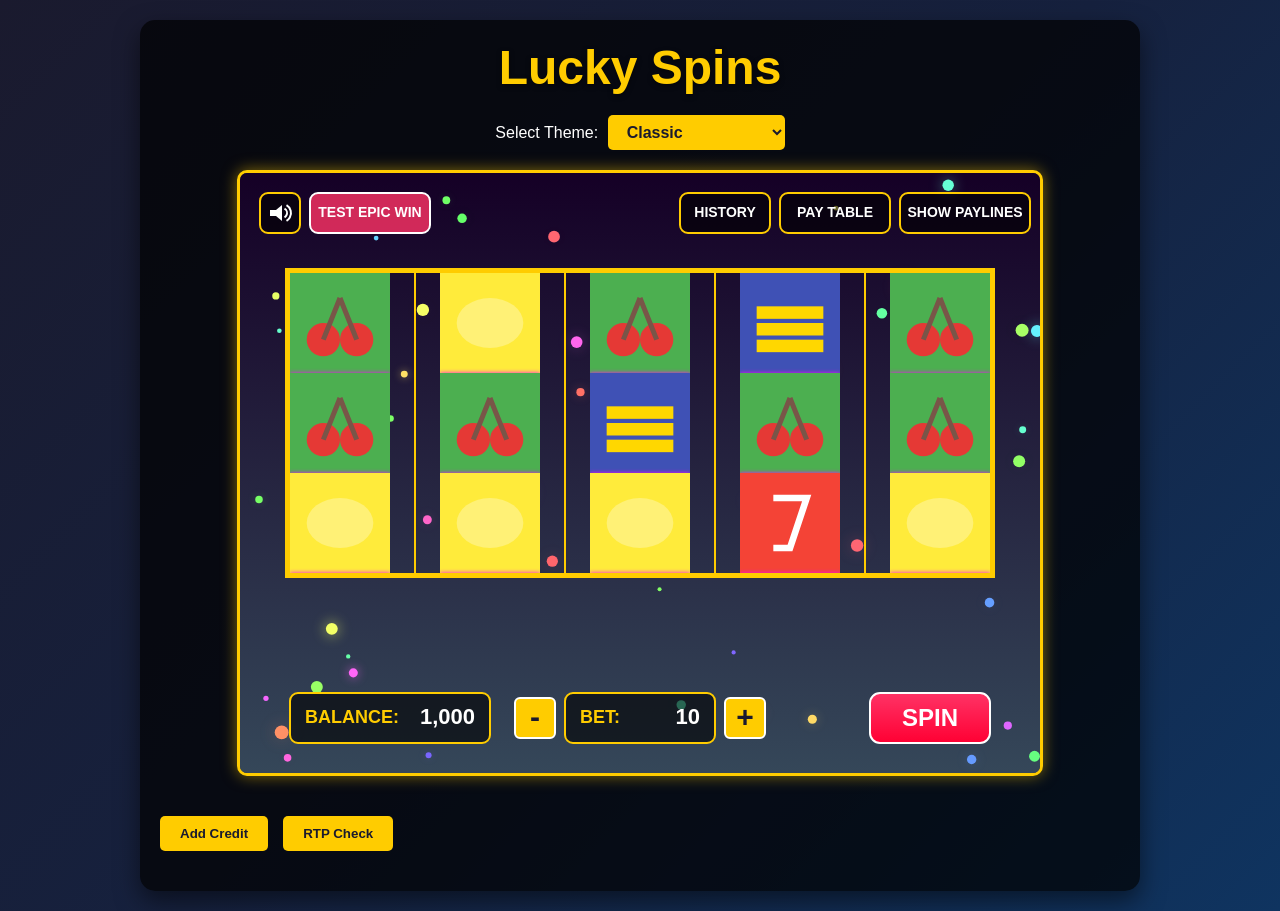
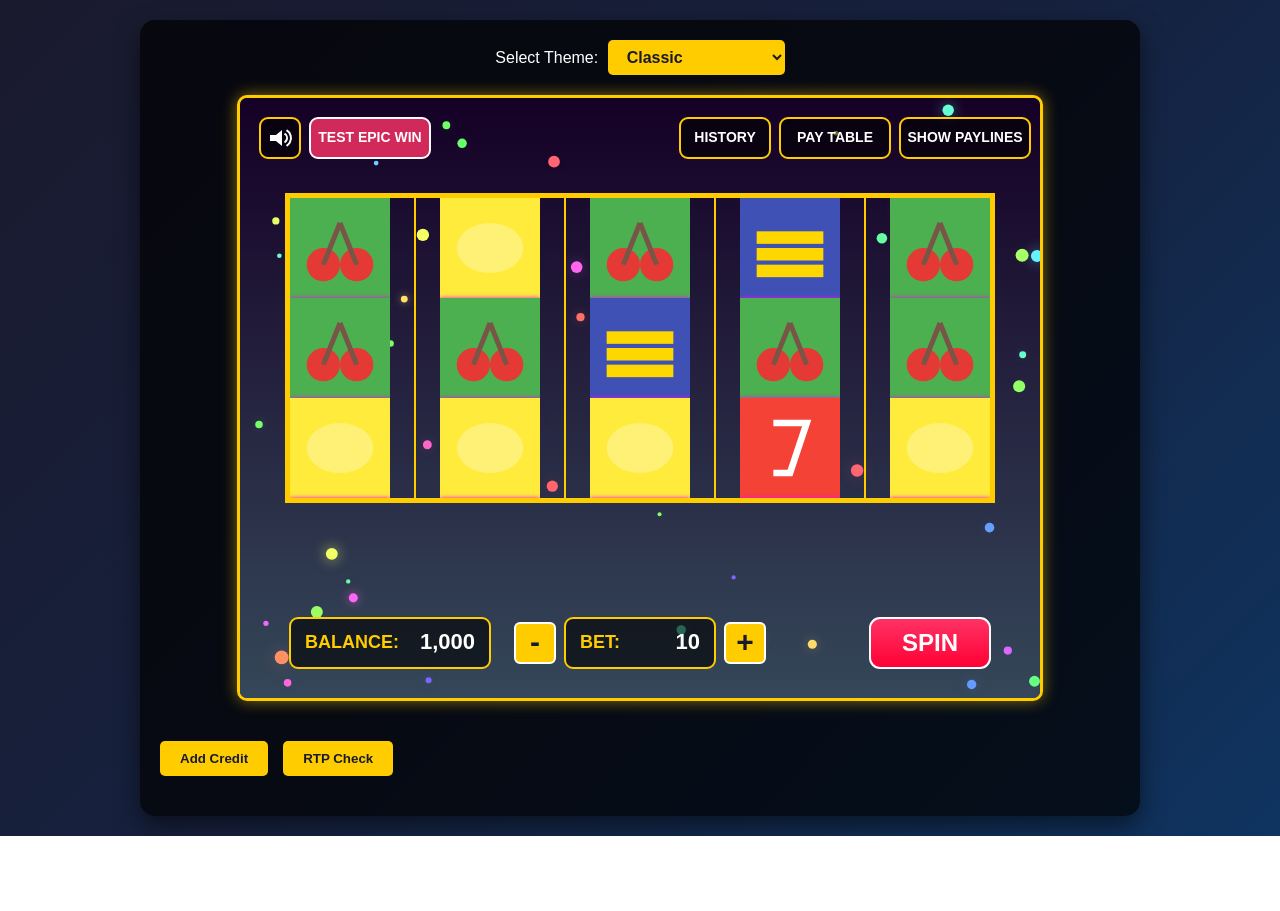
Before and after one commit to compsmart/simple-slots, a plain HTML site: page index.html in a window 1280 px wide. After the commit the page ends 836 px from the top, so only its background shows below. Drawn offline with Linux system fonts and the light colour scheme; no server answers; animation ran at ten frames a second.

Commit message:
updated readme

```diff
--- a/index.html
+++ b/index.html
@@ -10,8 +10,6 @@
 
 <body>
     <div class="game-container">
-        <h1 class="game-title">Lucky Spins</h1>
-
         <div class="theme-switcher-container">
 
             <div id="themeSwitcher" class="theme-switcher">
```
Also changed, not shown: 1 other file.
